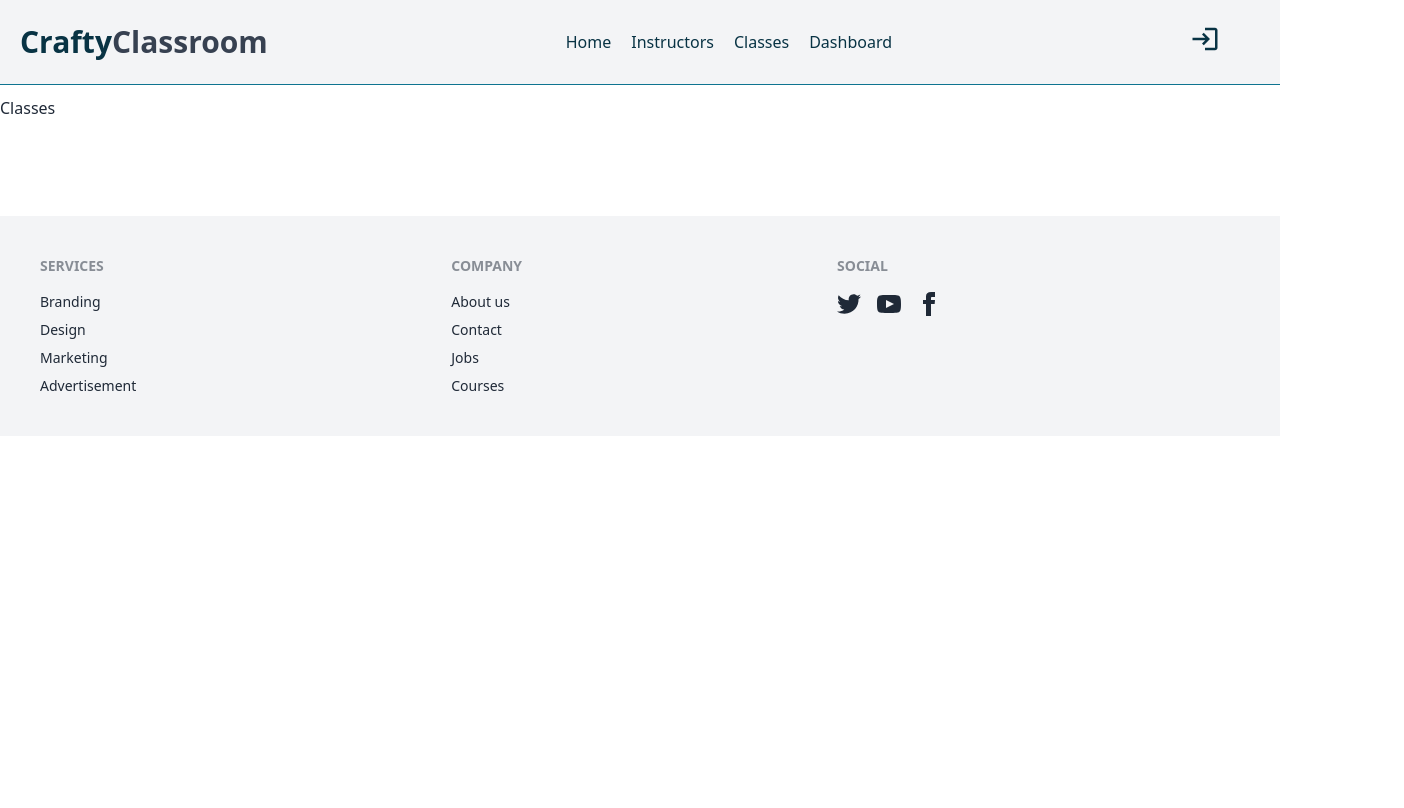
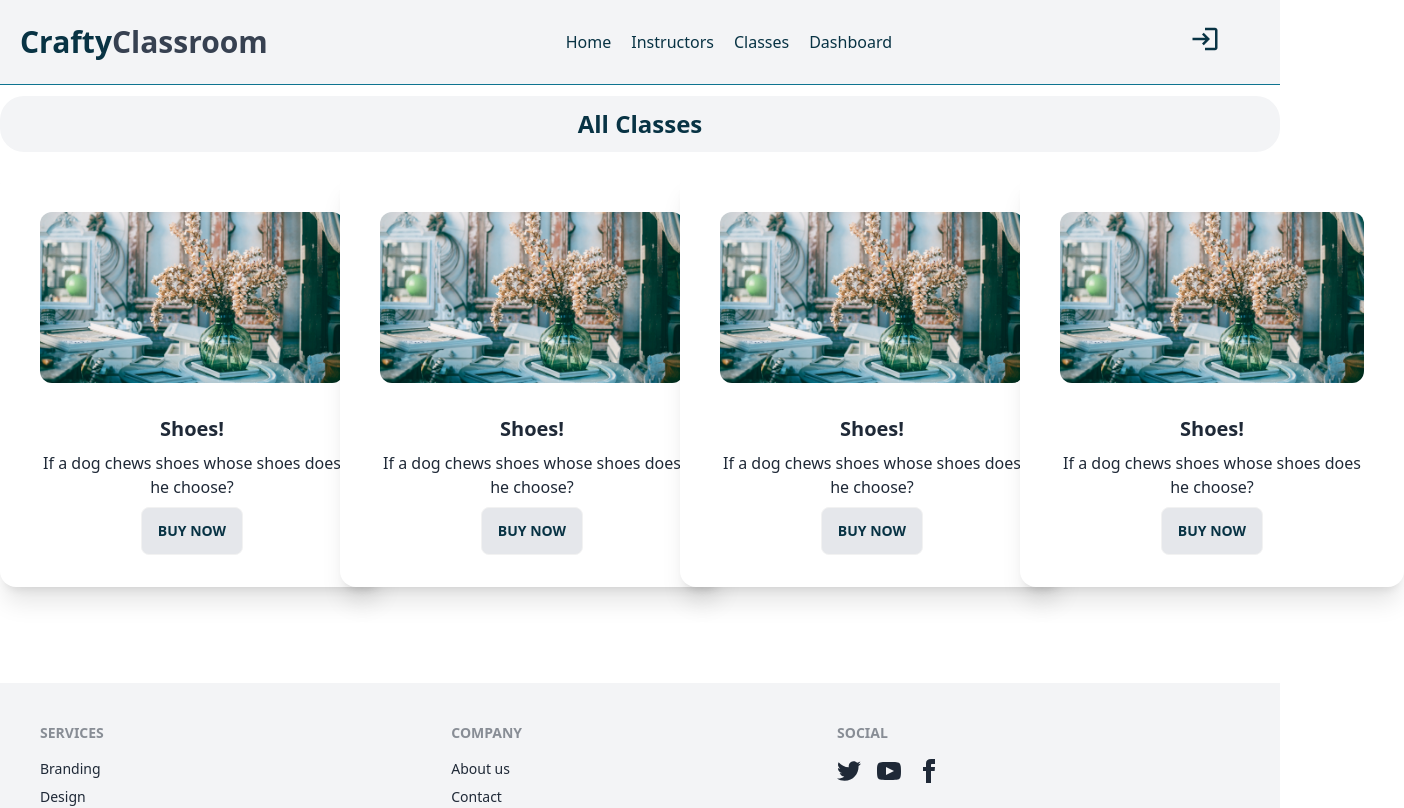
Before and after one commit to Aniqa4/craftyclassroom-client-side, a React (Vite) app: page /classes in a window 1280 px wide. Shown: the top 808 px of the page, 1404 px wide, since content can reach past the window. Built offline with nearby package versions, Linux system fonts and the light colour scheme.

Commit message:
added ui design of all instructor and all classes route

```diff
--- a/src/Components/Classes/Classes.jsx
+++ b/src/Components/Classes/Classes.jsx
@@ -1,8 +1,62 @@
 import React from 'react'
+import SectionTitle from '../SectionTitle/SectionTitle';
+import slider4 from '../../assets/Slider/slider4.jpg';
 
 function Classes() {
   return (
-    <div className=' container mx-auto my-24'>Classes</div>
+    <div className=' container mx-auto my-24'>
+      <SectionTitle title={'All Classes'}></SectionTitle>
+      <div className='grid grid-cols-4 gap-20'>
+      <div className="card w-96 bg-base-100 shadow-xl">
+        <figure className="px-10 pt-10">
+          <img src={slider4} className="rounded-xl" />
+        </figure>
+        <div className="card-body items-center text-center">
+          <h2 className="card-title">Shoes!</h2>
+          <p>If a dog chews shoes whose shoes does he choose?</p>
+          <div className="card-actions">
+            <button className="btn bg-gray-200 text-cyan-950">Buy Now</button>
+          </div>
+        </div>
+      </div>
+      <div className="card w-96 bg-base-100 shadow-xl">
+        <figure className="px-10 pt-10">
+          <img src={slider4} className="rounded-xl" />
+        </figure>
+        <div className="card-body items-center text-center">
+          <h2 className="card-title">Shoes!</h2>
+          <p>If a dog chews shoes whose shoes does he choose?</p>
+          <div className="card-actions">
+            <button className="btn bg-gray-200 text-cyan-950">Buy Now</button>
+          </div>
+        </div>
+      </div>
+      <div className="card w-96 bg-base-100 shadow-xl">
+        <figure className="px-10 pt-10">
+          <img src={slider4} className="rounded-xl" />
+        </figure>
+        <div className="card-body items-center text-center">
+          <h2 className="card-title">Shoes!</h2>
+          <p>If a dog chews shoes whose shoes does he choose?</p>
+          <div className="card-actions">
+            <button className="btn bg-gray-200 text-cyan-950">Buy Now</button>
+          </div>
+        </div>
+      </div>
+      <div className="card w-96 bg-base-100 shadow-xl">
+        <figure className="px-10 pt-10">
+          <img src={slider4} className="rounded-xl" />
+        </figure>
+        <div className="card-body items-center text-center">
+          <h2 className="card-title">Shoes!</h2>
+          <p>If a dog chews shoes whose shoes does he choose?</p>
+          <div className="card-actions">
+            <button className="btn bg-gray-200 text-cyan-950">Buy Now</button>
+          </div>
+        </div>
+      </div>
+      </div>
+    </div>
   )
 }
 
--- a/src/Components/Instructor/Instructor.jsx
+++ b/src/Components/Instructor/Instructor.jsx
@@ -1,8 +1,44 @@
-import React from 'react'
+import React from 'react';
+import slider4 from '../../assets/Slider/slider4.jpg';
+import SectionTitle from '../SectionTitle/SectionTitle';
 
 function Instructor() {
   return (
-    <div className=' container mx-auto my-24'>Instructor</div>
+    <div className='container mx-auto my-24'>
+      <SectionTitle title={'All Instructors'}></SectionTitle>
+      <div className='grid grid-cols-2 gap-20'>
+        <div className="card card-side bg-base-100 shadow-xl">
+          <figure><img src={slider4} className='' /></figure>
+          <div className="card-body">
+            <h1>Name:</h1>
+            <p>Email:</p>
+            <div className="card-actions justify-end">
+              <button className="btn bg-gray-200 text-cyan-950 font-bold">See Classes</button>
+            </div>
+          </div>
+        </div>
+        <div className="card card-side bg-base-100 shadow-xl">
+          <figure><img src={slider4} /></figure>
+          <div className="card-body">
+            <h2 className="card-title">New movie is released!</h2>
+            <p>Click the button to watch on Jetflix app.</p>
+            <div className="card-actions justify-end">
+              <button className="btn btn-primary">Watch</button>
+            </div>
+          </div>
+        </div>
+        <div className="card card-side bg-base-100 shadow-xl">
+          <figure><img src={slider4} /></figure>
+          <div className="card-body">
+            <h2 className="card-title">New movie is released!</h2>
+            <p>Click the button to watch on Jetflix app.</p>
+            <div className="card-actions justify-end">
+              <button className="btn btn-primary">Watch</button>
+            </div>
+          </div>
+        </div>
+      </div>
+    </div>
   )
 }
 
```
